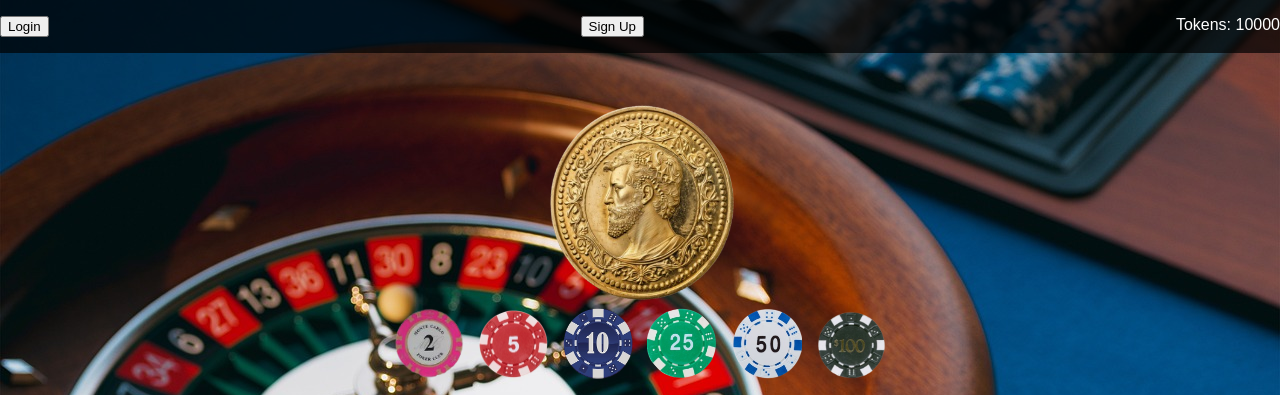
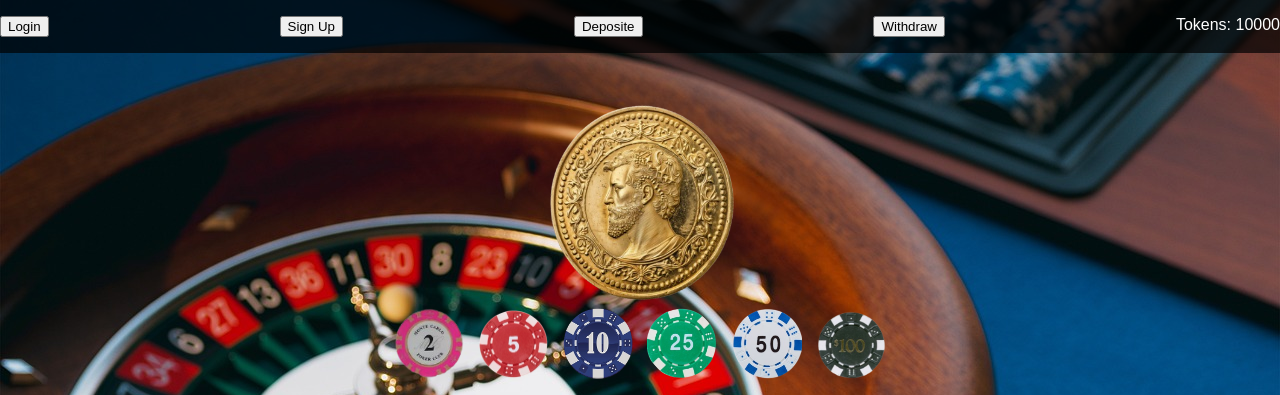
Before and after one commit to kako-rgb/coinz, a plain HTML site: page index.html in a window 1280 px wide. Shown: the top 395 px of the page. Drawn offline with Linux system fonts and the light colour scheme.

Commit message:
Update index.html

```diff
--- a/index.html
+++ b/index.html
@@ -10,6 +10,8 @@
     <nav>
         <button onclick="login()">Login</button>
         <button onclick="signUp()">Sign Up</button>
+        <button onclick="deposite()">Deposite</button>
+        <button onclick="withdraw()">Withdraw</button>
         <span>Tokens: <span id="tokenCount">10000</span></span>
     </nav>
 
```
